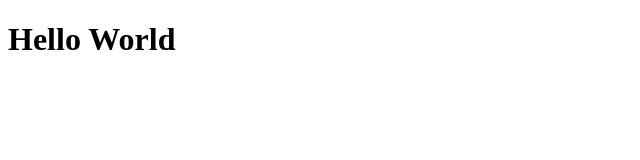
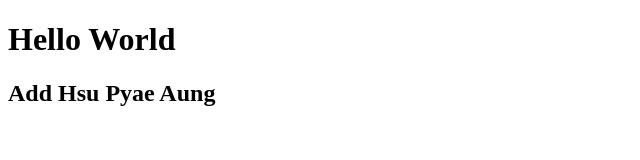
Before and after one commit to minbanyartalahtaw/git-test, a plain HTML site: page index.html in a window 1280 px wide. Shown: the whole page, without its empty margins (0-640 px from the left). Drawn offline with Linux system fonts and the light colour scheme.

Commit message:
Add Hsu Pyae Aung to website

```diff
--- a/index.html
+++ b/index.html
@@ -7,5 +7,6 @@
   </head>
   <body>
     <h1>Hello World</h1>
+    <h2>Add Hsu Pyae Aung</h2>
   </body>
 </html>
```
